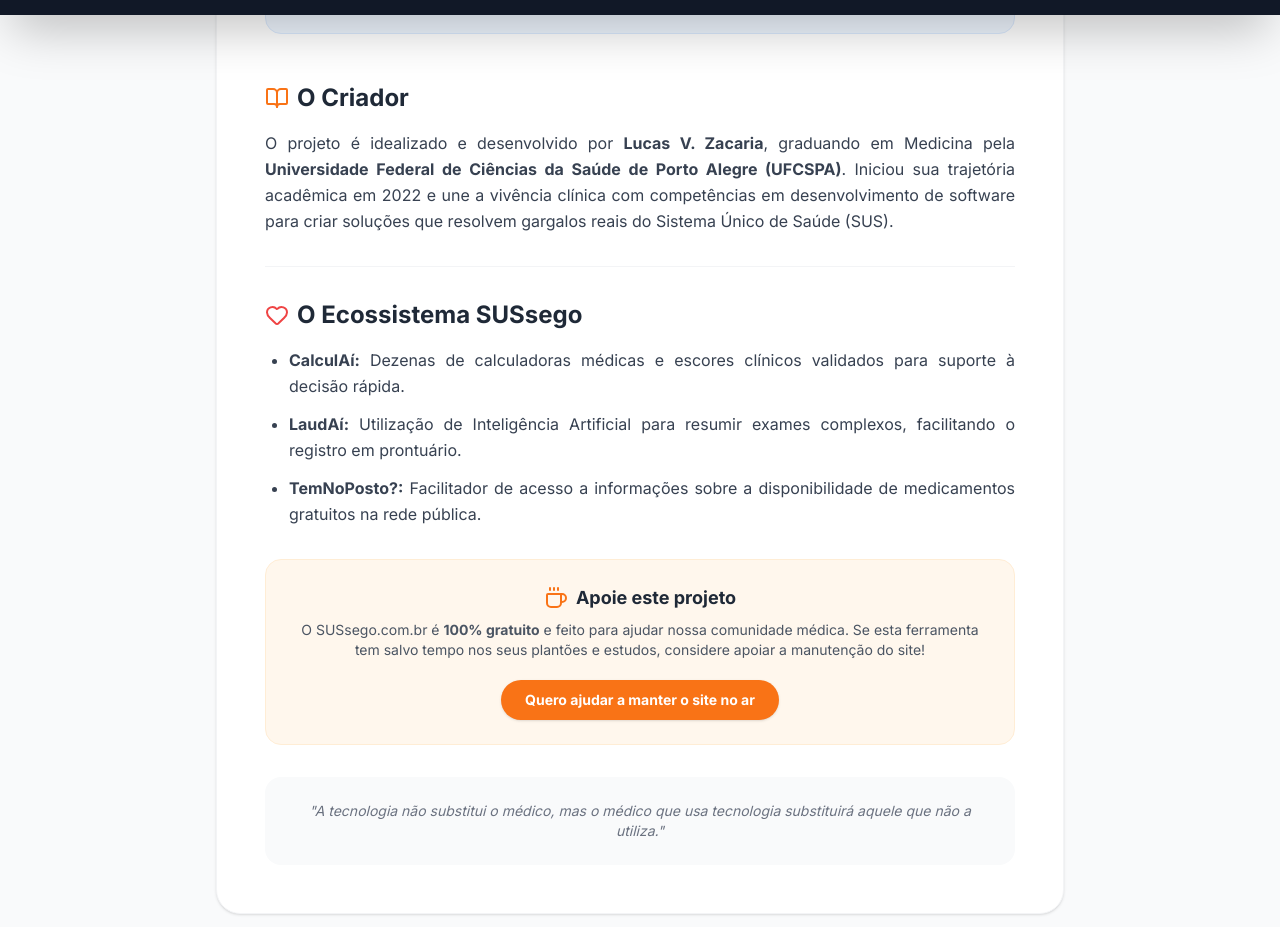
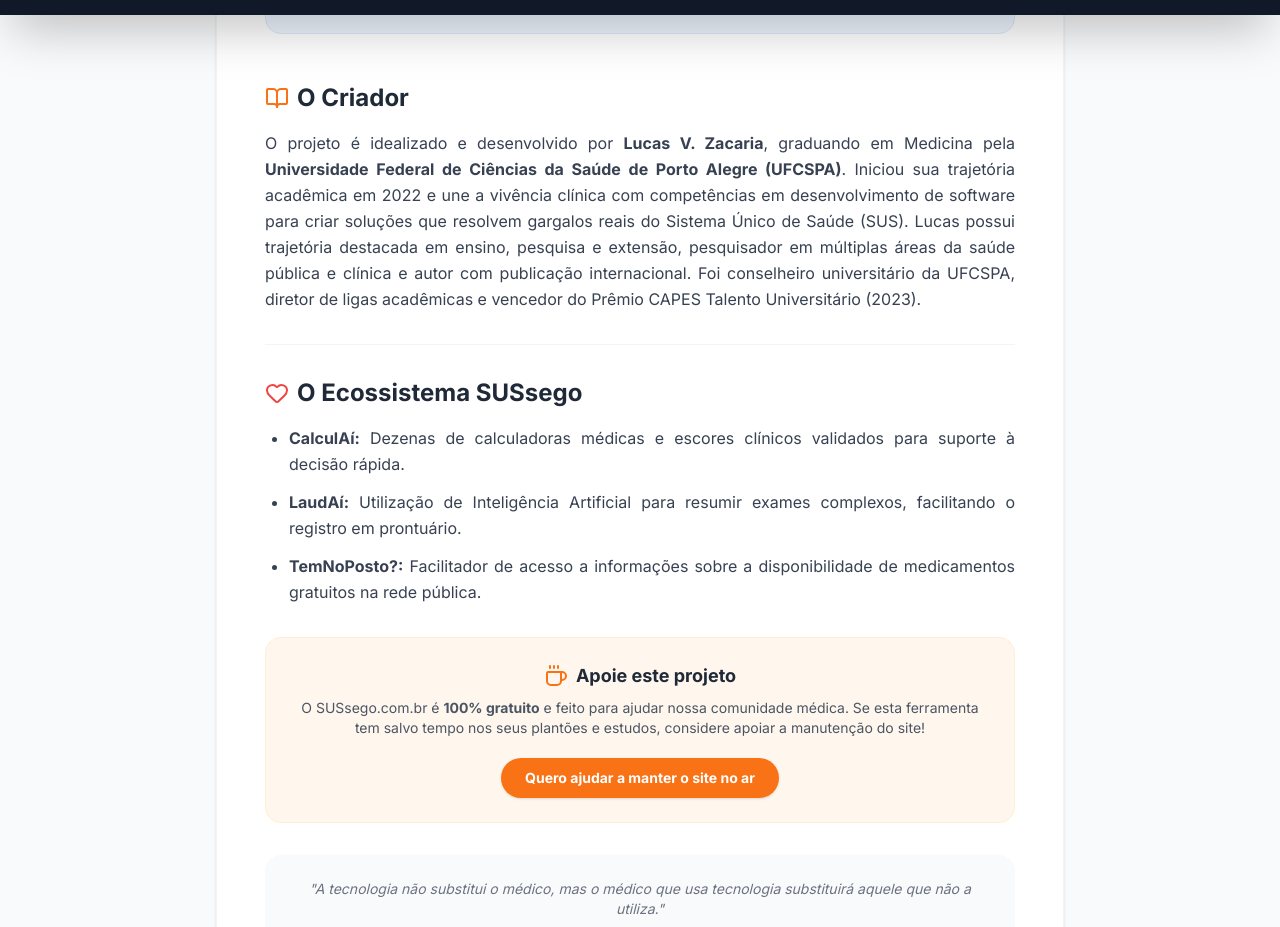
Before and after one commit to lucasvzack-sys/001, a React (Vite) app: page /sobre in a window 1280 px wide. Shown: the part 785-1712 px from the top of the page. Built offline with nearby package versions, Linux system fonts and the light colour scheme.

Commit message:
Update About.tsx

```diff
--- a/src/components/About.tsx
+++ b/src/components/About.tsx
@@ -51,7 +51,7 @@
                 <BookOpen className="mr-2 text-orange-500" /> O Criador
               </h2>
               <p>
-                O projeto é idealizado e desenvolvido por <strong>Lucas V. Zacaria</strong>, graduando em Medicina pela <strong>Universidade Federal de Ciências da Saúde de Porto Alegre (UFCSPA)</strong>. Iniciou sua trajetória acadêmica em 2022 e une a vivência clínica com competências em desenvolvimento de software para criar soluções que resolvem gargalos reais do Sistema Único de Saúde (SUS).
+                O projeto é idealizado e desenvolvido por <strong>Lucas V. Zacaria</strong>, graduando em Medicina pela <strong>Universidade Federal de Ciências da Saúde de Porto Alegre (UFCSPA)</strong>. Iniciou sua trajetória acadêmica em 2022 e une a vivência clínica com competências em desenvolvimento de software para criar soluções que resolvem gargalos reais do Sistema Único de Saúde (SUS). Lucas possui trajetória destacada em ensino, pesquisa e extensão, pesquisador em múltiplas áreas da saúde pública e clínica e autor com publicação internacional. Foi conselheiro universitário da UFCSPA, diretor de ligas acadêmicas e vencedor do Prêmio CAPES Talento Universitário (2023).
               </p>
             </div>
 
```
